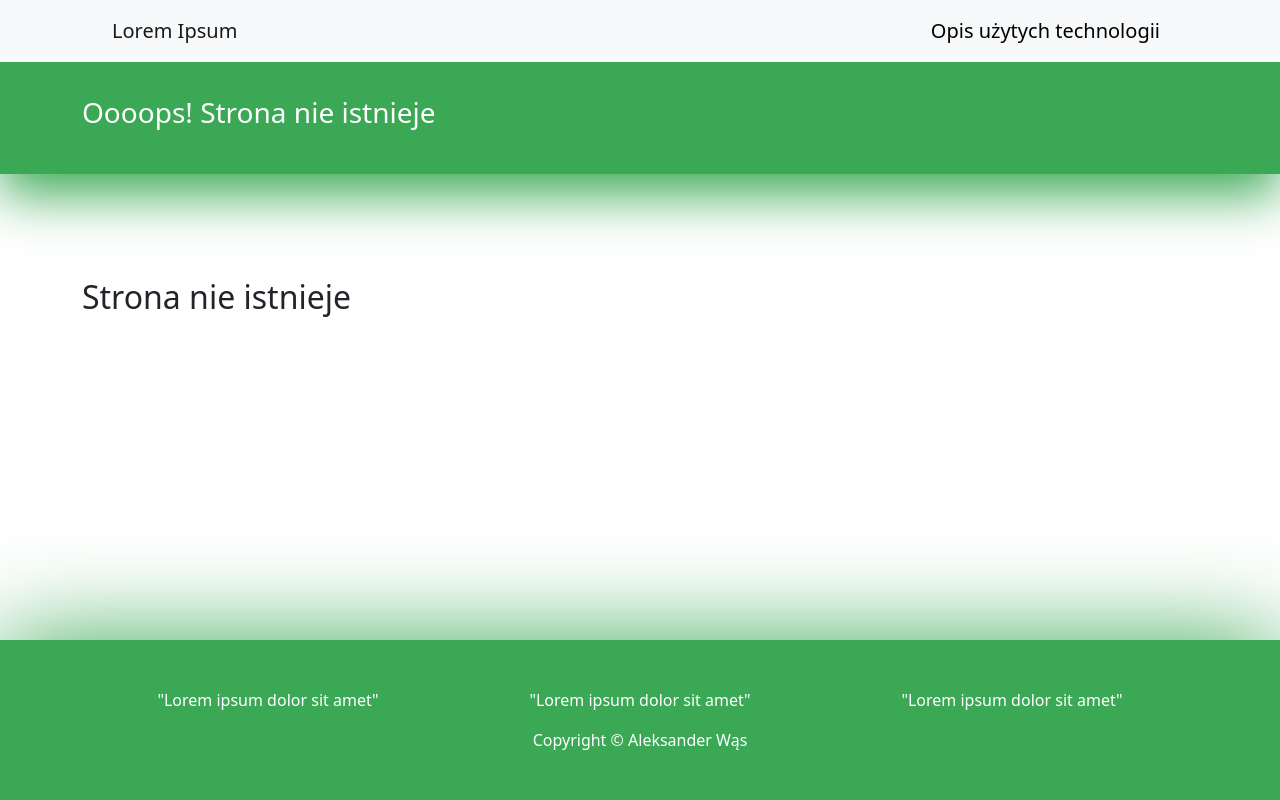
After one commit to Aleksanderwas/webpage, a Django app: template blog/templates/404.html in a window 1280 px wide. The commit adds this page. Run offline with Django 4.2, Linux system fonts and the light colour scheme; the template is opened without the code that fills it, so the values that code supplies are empty.

Commit message:
adding 404 page and fixing templates

```diff
--- a/blog/static/blog/style.css
+++ b/blog/static/blog/style.css
@@ -45,3 +45,13 @@
 #mainFooter {
     box-shadow: 0px 0px 100px #3ba855;
 }
+
+footer {
+    margin-top: auto;
+}
+
+body {
+    min-height: 100vh;
+    display: flex;
+    flex-direction: column;
+}
--- /dev/null
+++ b/blog/templates/404.html
@@ -0,0 +1,28 @@
+{% extends "blog/base.html" %}
+
+{% block content %}
+
+<!DOCTYPE html>
+<html>
+<title>Wrong address</title>
+<header class="header">
+    <div class="container">
+        <div class="row">
+            <div class="col-md-12 mx-auto">
+                <div class="site-heading">
+                    <h3 class="site-heading my-4 mt-3 text-white">Oooops! Strona nie istnieje</h3>
+                </div>
+            </div>
+        </div>
+    </div>
+</header>
+<body>
+<div class="container center" style="padding-top: 100px">
+    <div class="row col-md-8 my-1">
+        <h2>Strona nie istnieje</h2>
+    </div>
+</div>
+
+</body>
+</html>
+{% endblock %}
--- a/blog/templates/blog/base.html
+++ b/blog/templates/blog/base.html
@@ -2,28 +2,29 @@
 <html>
     <head>
         <title>Blog</title>
+        <link href="https://cdn.jsdelivr.net/npm/bootstrap@5.0.2/dist/css/bootstrap.min.css" rel="stylesheet" integrity="sha384-EVSTQN3/azprG1Anm3QDgpJLIm9Nao0Yz1ztcQTwFspd3yD65VohhpuuCOmLASjC" crossorigin="anonymous">
+        <link rel="stylesheet" href="https://cdn.jsdelivr.net/npm/bootstrap@5.2.3/dist/css/bootstrap.min.css" crossorigin="anonymous" />
         <link href="https://fonts.googleapis.com/css?family=Roboto:400,700" rel="stylesheet">
         <meta name="google" content="notranslate" />
         <meta name="viewport" content="width=device-width, initial-scale=1" />
-        <link rel="stylesheet" href="https://cdn.jsdelivr.net/npm/bootstrap@5.2.3/dist/css/bootstrap.min.css" crossorigin="anonymous" />
     </head>
 
     {% load static %}
     <link rel="stylesheet" href="{% static 'blog/style.css' %}">
 
     <body>
-        <!-- Navigation -->
+        <script src="https://cdn.jsdelivr.net/npm/bootstrap@5.2.3/dist/js/bootstrap.bundle.min.js" integrity="sha384-kenU1KFdBIe4zVF0s0G1M5b4hcpxyD9F7jL+jjXkk+Q2h455rYXK/7HAuoJl+0I4" crossorigin="anonymous"></script>
         <nav class="navbar navbar-expand-lg navbar-light fixed-top bg-light" id="mainNav">
             <div class="container-fluid">
                 <a class="navbar-brand fs-5" href="{% url 'blog:home' %}">Lorem Ipsum</a>
-                <button class="navbar-toggler navbar-toggler-right" type="button" data-toggle="collapse" data-target="#navbarResponsive"
+                <button class="navbar-toggler navbar-toggler-right" type="button" data-bs-toggle="collapse" data-bs-target="#navbarResponsive"
                     aria-controls="navbarResponsive" aria-expanded="false" aria-label="Toggle navigation">
                     <span class="navbar-toggler-icon"></span>
                 </button>
                 <div class="collapse navbar-collapse fs-5" id="navbarResponsive">
                     <ul class="navbar-nav ms-auto">
                         <li class="nav-item text-black">
-                            <a class="nav-link text-black font-weight-bold" href="#">Opis</a>
+                            <a class="nav-link text-black font-weight-bold" href="{% url 'blog:home' %}">Opis użytych technologii</a>
                         </li>
                     </ul>
                 </div>
--- a/blog/templates/blog/sidebar.html
+++ b/blog/templates/blog/sidebar.html
@@ -1,6 +1,5 @@
 {% block sidebar %}
 
-<!-- Sidebar Widgets Column -->
 <div class="col-md-4 float-right ">
 <div class="card my-4">
         <h5 class="card-header">Widget sidebar</h5>
--- a/docker-compose.yml
+++ b/docker-compose.yml
@@ -3,7 +3,7 @@ version: '3.8'
 services:
   web:
     build: .
-    command: python manage.py runserver 0.0.0.0:8000
+    command: python manage.py runserver 0.0.0.0:8000 --insecure
     volumes:
       - type: bind
         source: .
--- a/mysite/settings.py
+++ b/mysite/settings.py
@@ -32,9 +32,9 @@ BASE_DIR = Path(__file__).resolve().parent#.parent
 SECRET_KEY = env('SECRET_KEY')
 
 # SECURITY WARNING: don't run with debug turned on in production!
-DEBUG = True
+DEBUG = False
 
-ALLOWED_HOSTS = []
+ALLOWED_HOSTS = ['localhost', '127.0.0.1']
 
 
 # Application definition
--- a/mysite/urls.py
+++ b/mysite/urls.py
@@ -19,6 +19,5 @@ from django.urls import path, include
 
 urlpatterns = [
     path('admin/', admin.site.urls),
-    path('', include('blog.urls')),
-    path('__debug__/', include('debug_toolbar.urls'))
+    path('', include('blog.urls'))
 ]
```
